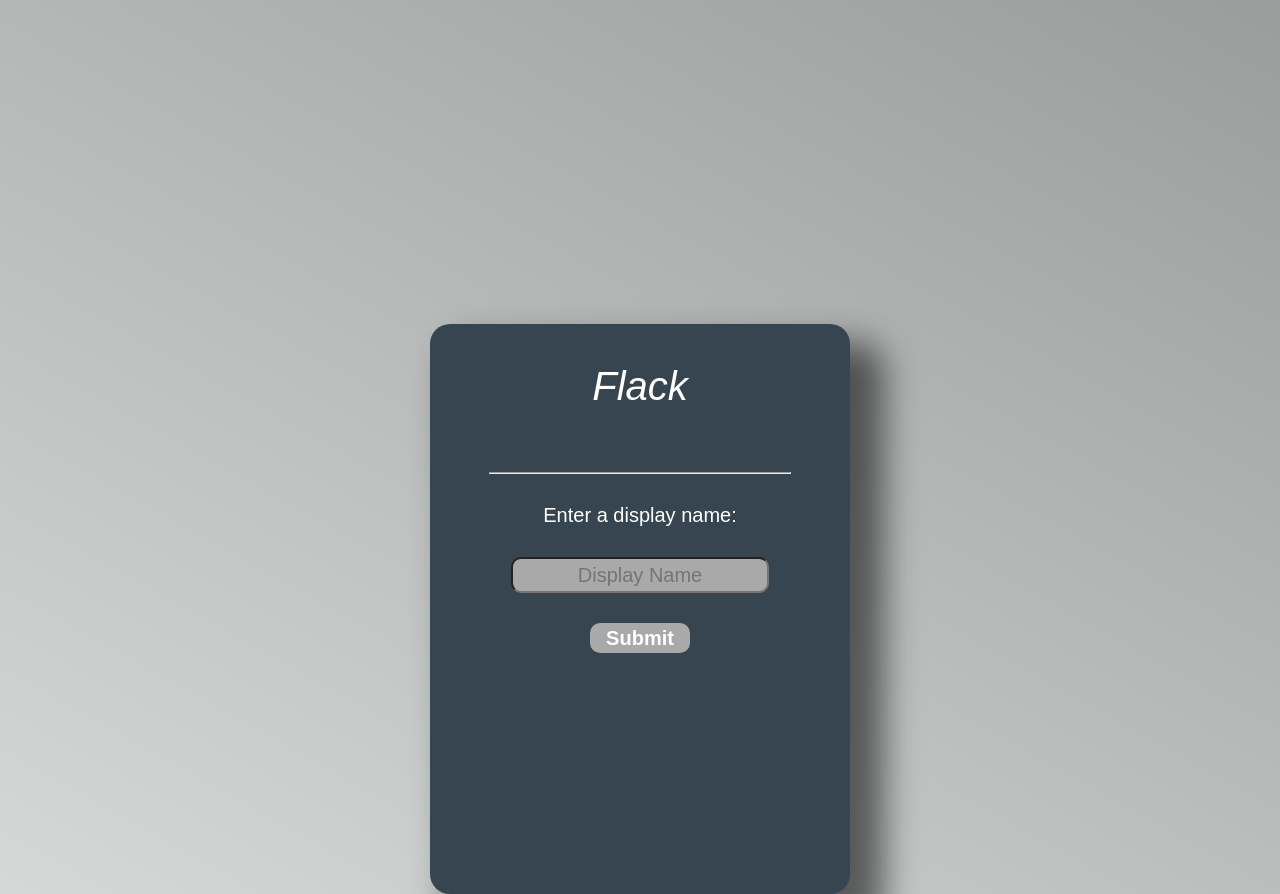
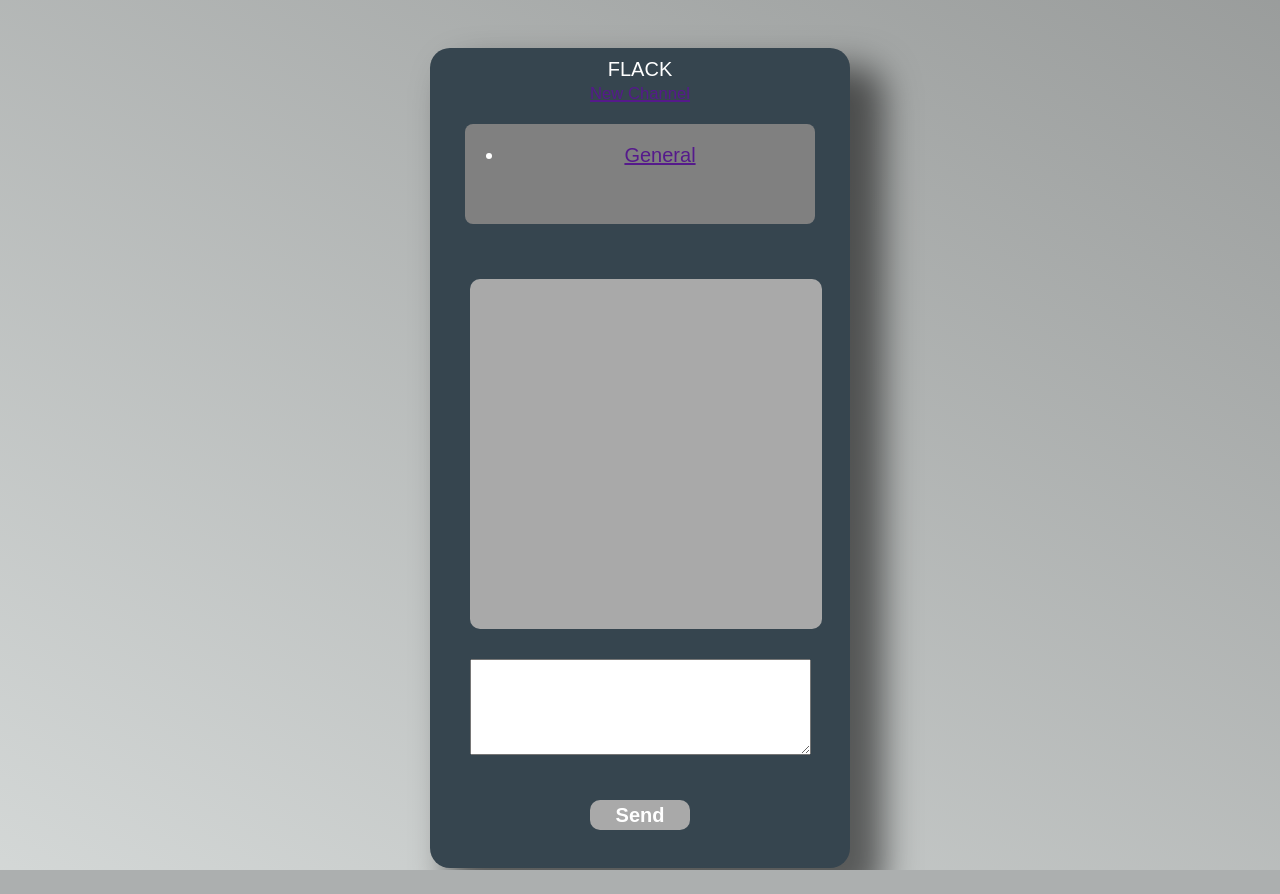
Before and after one commit to Elias-Cz/project2, a Flask app: page / in a window 1280 px wide. After the commit the page ends 870 px from the top, so only its background shows below. Run offline with Flask 2, Linux system fonts and the light colour scheme; some libraries are stand-ins or nearby versions.

Commit message:
changed entire layout. working

```diff
--- a/application.py
+++ b/application.py
@@ -15,7 +15,7 @@ channels = ['General']
 
 @app.route("/", methods=['POST', 'GET'])
 def index():
-    return render_template('index.html')
+    return render_template('index.html', channels=channels)
 
 @socketio.on('logged in')
 def log(data):
@@ -45,28 +45,23 @@ def join(data):
     room = data["room"]
     username = data["username"]
     join_room(room)
-    print(room)
+    print('in ' + room)
     send(username + ' has joined', room=room)
-
-@app.route("/<room>", methods=["POST", "GET"])
-def channel(room):
-    print( 'in channel ' + room)
-    return render_template('channel.html')
-
 
 @socketio.on('r_send')
 def r_send(data):
     room = data["room"]
-    #print('message in ' + room)
-    print(room)
-    send(data, room=room)
+    print('message in ' + room)
+    emit('response', data, room=room)
 
 @socketio.on('leave')
 def leave(data):
-    room = data["room"]
+    room = data["old_room"]
+    username = data["username"]
     leave_room(room)
-    print('left')
+    print(username + ' left')
     send('a user has left the room', room=room)
+
 
 
 if __name__ == '__main__':
--- a/static/main.js
+++ b/static/main.js
@@ -1,25 +1,64 @@
-
-
-
-
 document.addEventListener('DOMContentLoaded', () => {
 var socket = io.connect(location.protocol + '//' + document.domain + ':' + location.port);
 
-  // logging the user in + saving to localStorage
-  const log = document.getElementById('log')
-  if (!log){
+  socket.on('connect', () => {
+    if (!localStorage.getItem('currentuser')){
+    const username = prompt('Enter a username: ')
+    if(username != null) {
+      localStorage.setItem('currentuser', username)
+      console.log('new user ' + username)
+      socket.emit('logged in', {'username': username})
+    } else {
+      console.log('welcome back')
+      }
+    }
+  })
+  // end log block
+
+  // new channel
+  const new_channel = document.getElementById('create')
+  if (!new_channel){
   } else {
-  log.addEventListener('submit', () => {
-    const username = document.querySelector('#user').value
-    localStorage.setItem('currentuser', username)
-    console.log(username)
-    socket.emit('logged in', {'username': username})
-    //window.location = '/channels'
-    document.querySelector('#user').value = "";
-    return false
-  });
-};
-  // end log block
+    new_channel.onclick = () => {
+      const channel = prompt('Enter a channel name:')
+      socket.emit('check', {'channel': channel})
+      return false
+    }
+  }
+
+  // if channel exists
+  socket.on('exists', () => {
+    alert('Channel name taken')
+  })
+
+  socket.on('channel added', data => {
+    const list = document.querySelector('#chans')
+    const li = document.createElement('li')
+    li.innerHTML = `<li><a class='nav' href="" name='${data.channel}'>${data.channel}</a></li>`
+    list.append(li)
+  })
+
+  // entering a channel
+  const rooms = document.getElementById('chans')
+  if (!rooms){
+  } else {
+    document.querySelectorAll('.nav').forEach(link => {
+      link.onclick = () => {
+        const username = localStorage.getItem('currentuser')
+        var old_room = localStorage.getItem('currentchannel')
+        socket.emit('leave', {'old_room': old_room, 'username': username})
+        document.getElementById('chat').value = "";
+        const room = link.innerHTML;
+        localStorage.clear();
+        localStorage.setItem('currentchannel', room)
+        localStorage.setItem('currentuser', username)
+        socket.emit('join', {'room': room, 'username': username});
+        console.log('joining ' + room);
+        return false
+      }
+    });
+  }
+
 
   // adding a channel
   const chan = document.getElementById('adds')
@@ -36,35 +75,6 @@ var socket = io.connect(location.protocol + '//' + document.domain + ':' + locat
     alert('Channel name taken')
   })
 
-  // entering a channel
-  const rooms = document.getElementById('chans')
-  if (!rooms){
-  } else {
-    document.querySelectorAll('.nav').forEach(link => {
-      link.onclick = () => {
-        const room = link.innerHTML;
-        localStorage.setItem('currentchannel', room)
-        const username = localStorage.getItem('currentuser')
-        socket.emit('join', {'room': room, 'username': username});
-        console.log(room);
-      }
-    });
-  }
-
-
-  // remember user on leave
-  const leave = document.getElementById('leave')
-  if (!leave){
-  } else {
-    leave.onclick = () => {
-      socket.emit('leave')
-      const username = localStorage.getItem('currentuser')
-      const room = localStorage.getItem('currentchannel')
-      socket.emit('leave', {'room': room, 'username': username})
-      localStorage.clear()
-      localStorage.setItem('currentuser', username)
-    }
-  }
 
   const send = document.getElementById('button')
   if (!send){
@@ -77,16 +87,36 @@ var socket = io.connect(location.protocol + '//' + document.domain + ':' + locat
     }
   }
 
-  socket.on('message', data => {
-    console.log(data)
-   })
+  socket.on('message', username => {
+    const div = document.createElement('div');
+    div.innerHTML = `${username}`;
+    div.className = 'msg';
+    const chat = document.querySelector('#chat')
+    chat.append(div);
+    chat.scrollTop = chat.scrollHeight;
 
-  socket.on('sent', data => {
+  });
+
+
+  socket.on('response', data => {
     const div = document.createElement('div')
     div.innerHTML = data.message
     div.className = 'msg'
     document.querySelector('#chat').append(div);
   })
+
+
+
+
+//  const username = localStorage.getItem('currentuser')
+//  const room = localStorage.getItem('currentchannel')
+//  socket.emit('leave', {'room': room, 'username': username})
+//  localStorage.clear()
+//  localStorage.setItem('currentuser', username)
+
+
+
+
 
 
 
--- a/static/style.css
+++ b/static/style.css
@@ -55,8 +55,8 @@ hr {
   display: inline-block;
   text-align: center;
   border: lightgrey;
-  height: 250px;
-  width: 200px;
+  height: 100px;
+  width: 350px;
   overflow: auto;
 }
 
@@ -68,11 +68,11 @@ hr {
 }
 
 .cent {
-  margin-top: 25%;
+  margin-top: 40px;
   border-radius: 20px 20px 20px 20px;
   padding: 10px;
   background-color: #36454F;
-  height: 550px;
+  height: 800px;
   width: 400px;
   display: inline-block;
   text-align: center;
@@ -102,6 +102,7 @@ hr {
 }
 
 .buttons {
+  margin: 40px;
   border: none;
   cursor: pointer;
   background-color: #a9a9a9;
--- a/templates/index.html
+++ b/templates/index.html
@@ -1,15 +1,26 @@
 {% extends "layout.html" %}
 
   {% block body %}
-  <div id="ti">
-    Flack
-  </div>   <br>
-    <i class="fas fa-comments fa-6x"></i>
-    <hr>
+  FLACK
+ <br><a id="create" href=""><small>New Channel</small></a>
 
-    <form class="login" action="/channels" id="log" method="POST">
-      <label for="login"> Enter a display name:</label><br>
-      <input type="text" name='username'class='disp' id="user" placeholder="Display Name"required><br>
-      <button type="submit" class='buttons'>Submit</button>
-    </form>
+ <div class="channels">
+   <ul id="chans">
+     {% for channels in channels %}
+      <li><a class='nav' href="" name='{{ channels }}'>{{ channels }}</a></li>
+     {% endfor %}
+   </ul>
+
+ </div>
+ <p id="title"></p>
+  <div id="chat">
+
+  </div>
+
+
+  <form id="message" action="" method="post">
+    <textarea name="name" rows="6" id="in"cols="40"required></textarea>
+    <button class="buttons"id="button"type="submit">Send</button>
+  </form>
+
   {% endblock %}
```
